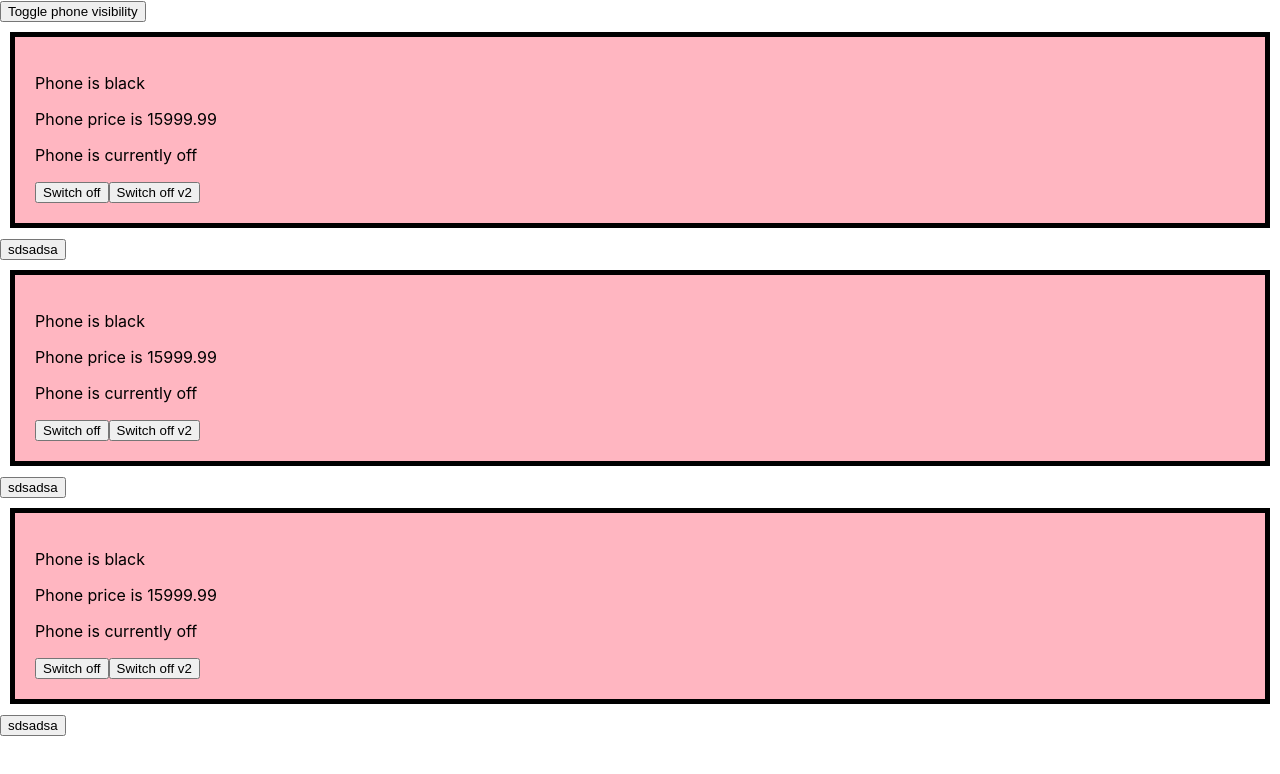
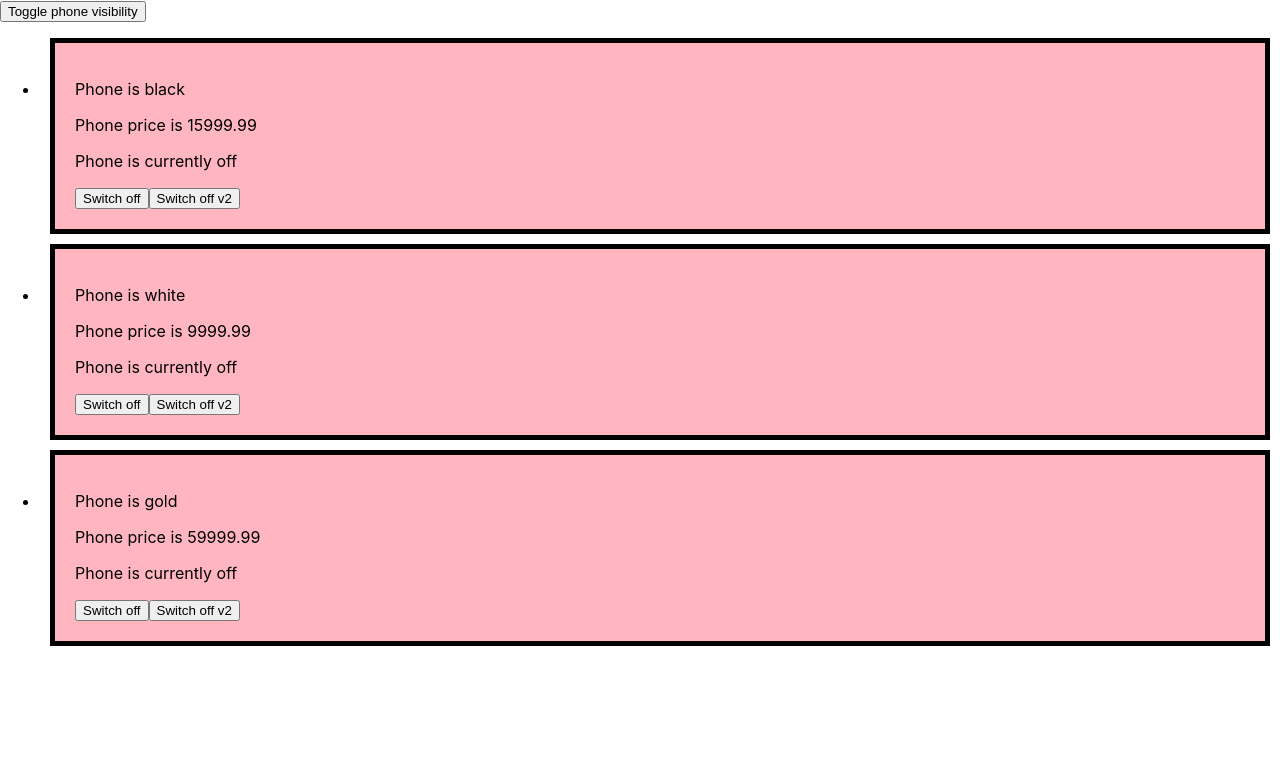
Before and after one commit to fc-fullstack-courses/pfe-2023-1-react-lessons, a React (Create React App) app: page / in a window 1280 px wide. Shown: the top 774 px of the page. Built offline with nearby package versions, Linux system fonts and the light colour scheme.

Commit message:
Add basic list render example

```diff
--- a/src/App.js
+++ b/src/App.js
@@ -8,6 +8,23 @@ class App extends Component {
 
     this.state = {
       isPhoneShown: true,
+      phones: [
+        {
+          id: 0,
+          color: 'black',
+          price: 15999.99,
+        },
+        {
+          id: 1,
+          color: 'white',
+          price: 9999.99,
+        },
+        {
+          id: 2,
+          color: 'gold',
+          price: 59999.99,
+        },
+      ],
     };
   }
 
@@ -18,27 +35,36 @@ class App extends Component {
   };
 
   render() {
-    const { isPhoneShown } = this.state;
+    const { isPhoneShown, phones } = this.state;
 
-    const elems = (
-      <>
-        <Phone color="black" price={15999.99} />
-        <button>sdsadsa</button>
-      </>
-    );
+    // const elems = (
+    //   <>
+    //     <Phone color="black" price={15999.99} />
+    //     <button>sdsadsa</button>
+    //   </>
+    // );
+
+    // ви можете зробити мапом масиви реакт елементів / компонентів
+    // і відрендерити їх одразу
+    const phonesComponents = phones.map((phone) => (
+      <li>
+        <Phone color={phone.color} price={phone.price} />
+      </li>
+    ));
 
     return (
       <>
         <button onClick={this.handleVisibility}>Toggle phone visibility</button>
+        <ul>{phonesComponents}</ul>
         {/* {isPhoneShown ? <Phone color="black" price={15999.99} /> : null} */}
-        {isPhoneShown && (
+        {/* {isPhoneShown && (
           <>
             <Phone color="black" price={15999.99} />
             <button>sdsadsa</button>
           </>
-        )}
-        {isPhoneShown && elems}
-        {isPhoneShown && <OtherComponent />}
+        )} */}
+        {/* {isPhoneShown && elems} */}
+        {/* {isPhoneShown && <OtherComponent />} */}
       </>
     );
   }
```
